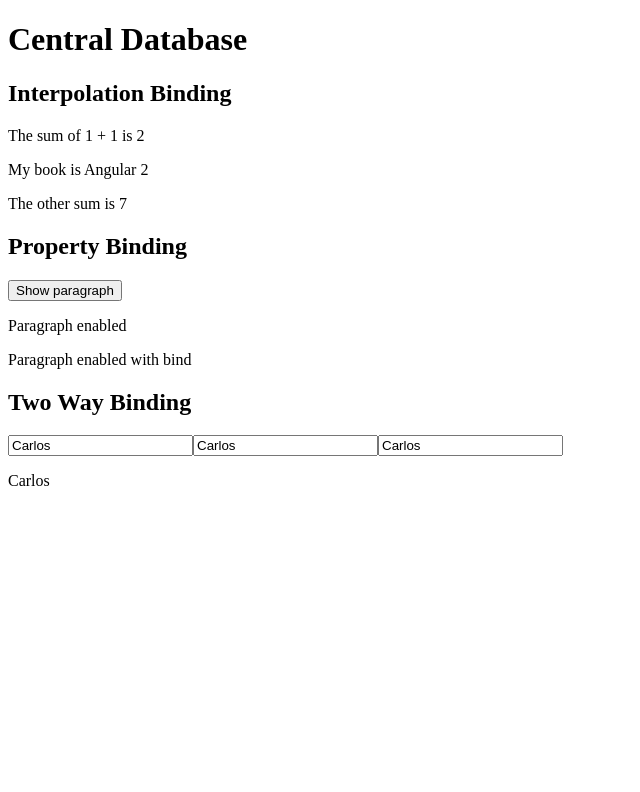
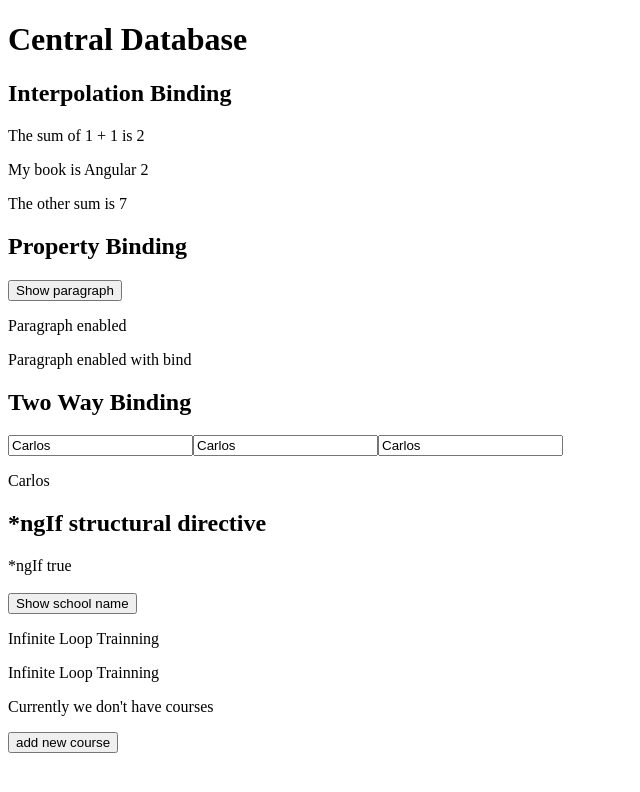
Before and after one commit to vinicius-serpa/poc-angular-2, an Angular app in the folder products-ui/: page / in a window 1280 px wide. Shown: the top 792 px of the page, without its empty margins (0-640 px from the left). Built offline with nearby package versions, Linux system fonts and the light colour scheme.

Commit message:
component showing ngIf features

```diff
--- a/products-ui/src/app/app.component.html
+++ b/products-ui/src/app/app.component.html
@@ -9,3 +9,4 @@
 <app-interpolation-binding></app-interpolation-binding>
 <app-property-binding></app-property-binding>
 <app-two-way-binding></app-two-way-binding>
+<app-ng-if></app-ng-if>
--- a/products-ui/src/app/app.module.ts
+++ b/products-ui/src/app/app.module.ts
@@ -9,6 +9,7 @@ import { AlertService } from './alert.service';
 import { InterpolationBindingComponent } from './interpolation-binding/interpolation-binding.component';
 import { PropertyBindingComponent } from './property-binding/property-binding.component';
 import { TwoWayBindingComponent } from './two-way-binding/two-way-binding.component';
+import { NgIfComponent } from './ng-if/ng-if.component';
 
 @NgModule({
   declarations: [
@@ -16,7 +17,8 @@ import { TwoWayBindingComponent } from './two-way-binding/two-way-binding.compon
     ProductListComponent,
     InterpolationBindingComponent,
     PropertyBindingComponent,
-    TwoWayBindingComponent
+    TwoWayBindingComponent,
+    NgIfComponent
   ],
   imports: [
     BrowserModule,
--- /dev/null
+++ b/products-ui/src/app/ng-if/ng-if.component.html
@@ -0,0 +1,13 @@
+<h2>*ngIf structural directive</h2>
+
+<div *ngIf="true">*ngIf true</div>
+<div *ngIf="false">*ngIf false</div>
+<br>
+
+<button (click)="show()">Show school name</button><br>
+<p *ngIf="getValue()">Infinite Loop Trainning</p>
+<p *ngIf="showName">Infinite Loop Trainning</p>
+
+<p *ngIf="courses.length == 0">Currently we don't have courses</p>
+<p *ngIf="courses.length > 0">Now we have courses</p>
+<button (click)="addCourse()">add new course</button>
--- /dev/null
+++ b/products-ui/src/app/ng-if/ng-if.component.ts
@@ -0,0 +1,30 @@
+import { Component, OnInit } from '@angular/core';
+
+@Component({
+  selector: 'app-ng-if',
+  templateUrl: './ng-if.component.html',
+  styleUrls: ['./ng-if.component.css']
+})
+export class NgIfComponent implements OnInit {
+
+  showName: boolean = true;
+  courses: string[] = [];
+
+  constructor() { }
+
+  ngOnInit() {
+  }
+
+  show(): void {
+    this.showName = !this.showName;
+  }
+
+  getValue(): boolean {
+    return this.showName;
+  }
+
+  addCourse(): void {
+    this.courses.push("course");
+  }
+
+}
```
Also changed, not shown: products-ui/src/app/ng-if/ng-if.component.css (added), 1 other file (tests, documents, lock files or other folders).
